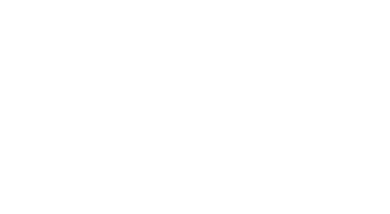
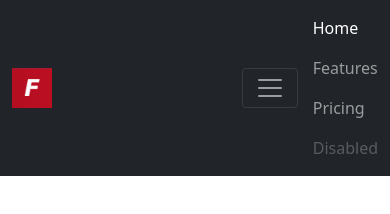
Before and after one commit to marcklinux/Bootstrap-LandingPage, a plain HTML site: page index.html in a window 390 px wide. Drawn offline with nearby package versions, Linux system fonts and the light colour scheme.

Commit message:
agregar navbar con bootstrap

```diff
--- a/index.html
+++ b/index.html
@@ -1,14 +1,54 @@
 <!DOCTYPE html>
 <html lang="en">
+
 <head>
     <meta charset="UTF-8">
     <meta name="viewport" content="width=device-width, initial-scale=1.0">
     <title>Bootstrapt| Landing Page</title>
     <!--BOOTSTRAP CSS -->
-    <link href="https://cdn.jsdelivr.net/npm/bootstrap@5.0.0-beta1/dist/css/bootstrap.min.css" rel="stylesheet" integrity="sha384-giJF6kkoqNQ00vy+HMDP7azOuL0xtbfIcaT9wjKHr8RbDVddVHyTfAAsrekwKmP1" crossorigin="anonymous">
+    <link href="https://cdn.jsdelivr.net/npm/bootstrap@5.0.0-beta1/dist/css/bootstrap.min.css" rel="stylesheet"
+        integrity="sha384-giJF6kkoqNQ00vy+HMDP7azOuL0xtbfIcaT9wjKHr8RbDVddVHyTfAAsrekwKmP1" crossorigin="anonymous">
+    <!-- CUSTOM CSS -->
+    <link rel="stylesheet" href="css/main.css">
 </head>
+
 <body>
+
+    <nav class="navbar navbar-expand-lg navbar-dark bg-dark">
+        <div class="container-fluid">
+            <a class="navbar-brand" href="/">
+                <img src="img/logo.png" alt="logo" style="width: 20%">
+            </a>
+            <button class="navbar-toggler" type="button" data-bs-toggle="collapse" data-bs-target="#navbarNav"
+                aria-controls="navbarNav" aria-expanded="false" aria-label="Toggle navigation">
+                <span class="navbar-toggler-icon"></span>
+            </button>
+            <div class="d-flex" id="navbarNav">
+                <ul class="navbar-nav">
+                    <li class="nav-item">
+                        <a class="nav-link active" aria-current="page" href="#">Home</a>
+                    </li>
+                    <li class="nav-item">
+                        <a class="nav-link" href="#">Features</a>
+                    </li>
+                    <li class="nav-item">
+                        <a class="nav-link" href="#">Pricing</a>
+                    </li>
+                    <li class="nav-item">
+                        <a class="nav-link disabled" href="#" tabindex="-1" aria-disabled="true">Disabled</a>
+                    </li>
+                </ul>
+            </div>
+        </div>
+
+    </nav>
+
+
+
     <!--BOOTSTRAP JAVASCRIPT-->
-    <script src="https://cdn.jsdelivr.net/npm/bootstrap@5.0.0-beta1/dist/js/bootstrap.bundle.min.js" integrity="sha384-ygbV9kiqUc6oa4msXn9868pTtWMgiQaeYH7/t7LECLbyPA2x65Kgf80OJFdroafW" crossorigin="anonymous"></script>
+    <script src="https://cdn.jsdelivr.net/npm/bootstrap@5.0.0-beta1/dist/js/bootstrap.bundle.min.js"
+        integrity="sha384-ygbV9kiqUc6oa4msXn9868pTtWMgiQaeYH7/t7LECLbyPA2x65Kgf80OJFdroafW"
+        crossorigin="anonymous"></script>
 </body>
+
 </html>
```
